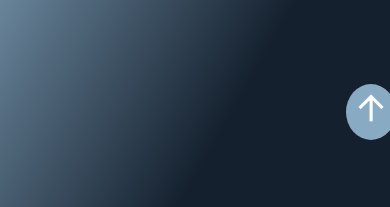
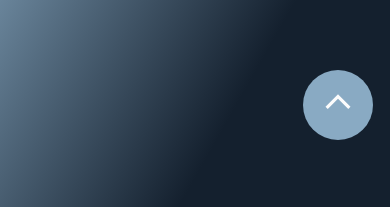
Before and after one commit to HassunMohsyn/My-protofolio, a plain HTML site: page index.html in a window 390 px wide. Shown: the part 634-841 px from the top of the page. Drawn offline with nearby package versions, Linux system fonts and the light colour scheme; a web font is replaced by a local one.

Commit message:
changed an arrow icon

```diff
--- a/css/container.css
+++ b/css/container.css
@@ -141,6 +141,11 @@
         padding: 10px 5px;
     }
 }
+@media (max-width:580px) {
+    .bottom_btn {
+        right: 80px;
+    }
+}
 @media (max-width:468px) {
     .cover .lay_out .text p {
         margin: 10px 0;
--- a/css/style.css
+++ b/css/style.css
@@ -309,10 +309,10 @@ button:hover {
 .bottom_btn {
     position:fixed  ;
     bottom: 70px;
-    right: 10%;
+    right: 7%;
     transform: translate(90%);
-    /* width: 5%;
-    height: 10%; */
+    width: 70px;
+    height: 70px;
     background-color: var(--main-);
     z-index: 9999;
     display: flex;
--- a/index.html
+++ b/index.html
@@ -18,7 +18,7 @@
     <div class="bottom_btn">
         <h2><a href="#about">
             <span class="material-symbols-outlined">
-                arrow_upward_alt
+                expand_less
                 </span>
             </a>
         </h2>
```
